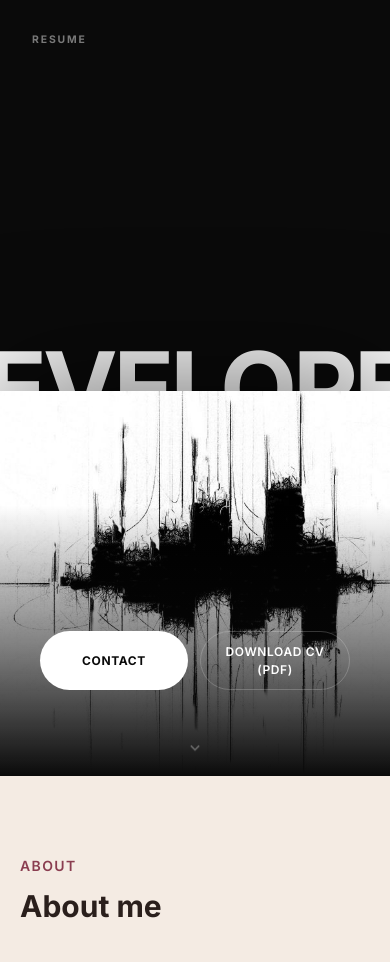
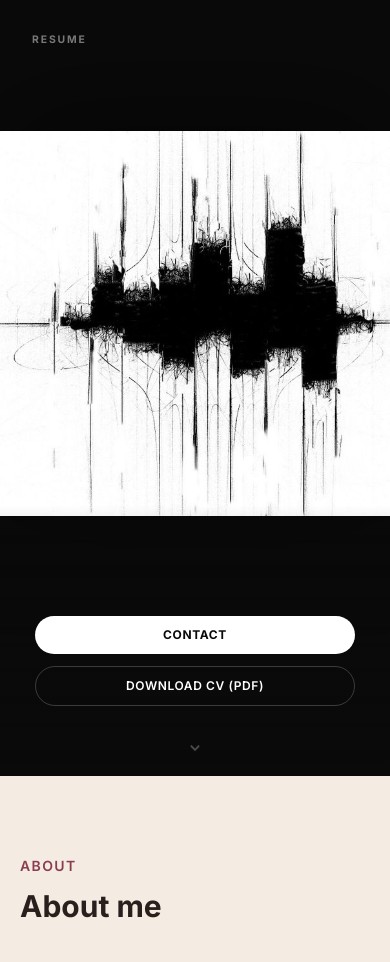
Before and after one commit to rasulbek647/my_portfolio, a Django app: page / in a window 390 px wide. Shown: the part 122-1084 px from the top of the page. Run offline with Django 5.2, Linux system fonts and the light colour scheme; data comes from the database, SQL or seed files in the repository; data that the repository does not hold is empty; some libraries are stand-ins or nearby versions.

Commit message:
fix: resolve mobile layout issues in hero section (overlapping text/buttons on image)

```diff
--- a/templates/resume/home.html
+++ b/templates/resume/home.html
@@ -252,36 +252,26 @@
   </div>
 
   <!-- Giant DEVELOPER text behind photo -->
-  <div style="position:absolute; inset:0; display:flex; align-items:center; justify-content:center; z-index:1; pointer-events:none; overflow:hidden;">
-    <span id="hero-big-text" style="
-      font-size: clamp(100px, 20vw, 230px);
-      font-weight: 900;
-      letter-spacing: -0.04em;
-      line-height: 1;
+  <div class="absolute inset-0 flex items-start pt-[25vh] sm:pt-0 sm:items-center justify-center z-[1] pointer-events-none overflow-hidden">
+    <span id="hero-big-text" class="font-black tracking-tighter leading-none whitespace-nowrap select-none opacity-0" style="
+      font-size: clamp(50px, 12vw, 230px);
       color: {{ site_settings.hero_text_color }};
-      white-space: nowrap;
-      user-select: none;
-      opacity: 0;
       animation: heroTextIn 1.2s cubic-bezier(0.16,1,0.3,1) 0.2s both;
     ">DEVELOPER</span>
   </div>
 
   <!-- Person photo centered above text -->
-  <div style="position:absolute; inset:0; display:flex; align-items:flex-end; justify-content:center; z-index:2; pointer-events:none;">
+  <div class="absolute inset-0 flex items-end justify-center z-[2] pointer-events-none pb-[260px] sm:pb-0">
     {% localized_field profile "full_name" as hero_name %}
     {% if profile.photo %}
     <img src="{{ profile.photo.url }}" alt="{{ hero_name }}"
     {% else %}
     <img src="{% static 'img/profile_photo.jpg' %}" alt="{{ hero_name }}"
     {% endif %}
+      class="w-auto object-contain object-bottom block opacity-0"
       style="
-        height: 88%;
+        height: 100%;
         max-height: 750px;
-        width: auto;
-        object-fit: contain;
-        object-position: bottom;
-        display:block;
-        opacity: 0;
         animation: heroPhotoIn 1.4s cubic-bezier(0.16,1,0.3,1) 0.1s both;
         filter: drop-shadow(0 -20px 60px rgba(0,0,0,0.5));
       "
@@ -290,35 +280,35 @@
 
 
   <!-- Bottom info bar -->
-  <div style="position:relative; z-index:5; padding: 2.5rem 2.5rem 3rem; display:flex; align-items:flex-end; justify-content:space-between; gap:2rem; flex-wrap:wrap;">
+  <div class="relative z-[5] px-5 pb-8 pt-10 sm:px-10 sm:pb-12 flex flex-col sm:flex-row sm:items-end justify-between gap-8 flex-wrap w-full">
 
     <!-- Left: intro text -->
-    <div style="max-width:320px; width: 100%;">
+    <div class="w-full max-w-[320px] mx-auto sm:mx-0 text-center sm:text-left">
       {% localized_field site_settings "hero_greeting" as hero_greeting_text %}
       {% if hero_greeting_text %}
-      <p style="font-size:0.95rem; font-weight:700; color:{{ site_settings.hero_text_color }}; margin:0 0 0.5rem; opacity:0; animation: heroTextIn 1s cubic-bezier(0.16,1,0.3,1) 0.3s both;">
+      <p class="text-[0.95rem] font-bold mb-2 opacity-0" style="color:{{ site_settings.hero_text_color }}; animation: heroTextIn 1s cubic-bezier(0.16,1,0.3,1) 0.3s both;">
         {{ hero_greeting_text }}
       </p>
       {% endif %}
       {% localized_field profile "headline" as hero_headline %}
       {% if hero_headline %}
-      <p style="font-size:0.8rem; font-weight:500; line-height:1.6; color:{{ site_settings.hero_text_color }}; opacity:0.55; margin:0 0 1.5rem;">
+      <p class="text-[0.8rem] font-medium leading-relaxed mb-6 opacity-55" style="color:{{ site_settings.hero_text_color }};">
         {{ hero_headline }}
       </p>
       {% endif %}
 
-      <div style="display:flex; flex-direction:column; gap:0.75rem;">
+      <div class="flex flex-col gap-3">
         {% if profile.kwork %}
-        <a href="{{ profile.kwork }}" target="_blank" style="display:flex; width:100%; align-items:center; justify-content:center; border-radius:999px; background:#10b981; color:#ffffff; padding:0.8rem 1.5rem; font-size:0.85rem; font-weight:700; letter-spacing:0.05em; text-transform:uppercase; text-decoration:none; transition:opacity 0.2s; box-shadow: 0 4px 15px rgba(16,185,129,0.3);" onmouseover="this.style.opacity='0.85'" onmouseout="this.style.opacity='1'">
+        <a href="{{ profile.kwork }}" target="_blank" class="flex w-full items-center justify-center rounded-full bg-[#10b981] text-white py-3 px-6 text-[0.85rem] font-bold tracking-wider uppercase no-underline transition-opacity duration-200 hover:opacity-85 shadow-[0_4px_15px_rgba(16,185,129,0.3)]">
           Buyurtma berish
         </a>
         {% endif %}
 
-        <div style="display:flex; gap:0.75rem; width:100%;">
-          <a href="#contact" style="display:flex; flex:1; align-items:center; justify-content:center; border-radius:999px; background:{{ site_settings.hero_text_color }}; color:{{ site_settings.hero_bg_color }}; padding:0.65rem 1rem; font-size:0.75rem; font-weight:700; letter-spacing:0.05em; text-transform:uppercase; text-decoration:none; transition:opacity 0.2s; text-align:center;" onmouseover="this.style.opacity='0.85'" onmouseout="this.style.opacity='1'">
+        <div class="flex flex-col sm:flex-row gap-3 w-full">
+          <a href="#contact" class="flex flex-1 items-center justify-center rounded-full py-2.5 px-4 text-[0.75rem] font-bold tracking-wider uppercase transition-opacity duration-200 hover:opacity-85" style="background:{{ site_settings.hero_text_color }}; color:{{ site_settings.hero_bg_color }};">
             {% uitext "cta_resume" %}
           </a>
-          <a href="{% url 'resume:cv_pdf' %}?lang={{ LANGUAGE_CODE|slice:':2' }}" style="display:flex; flex:1; align-items:center; justify-content:center; border-radius:999px; border:1px solid rgba(255,255,255,0.2); color:{{ site_settings.hero_text_color }}; padding:0.65rem 1rem; font-size:0.75rem; font-weight:600; letter-spacing:0.05em; text-transform:uppercase; text-decoration:none; transition:background 0.2s; text-align:center;" onmouseover="this.style.background='rgba(255,255,255,0.1)'" onmouseout="this.style.background='transparent'">
+          <a href="{% url 'resume:cv_pdf' %}?lang={{ LANGUAGE_CODE|slice:':2' }}" class="flex flex-1 items-center justify-center rounded-full py-2.5 px-4 text-[0.75rem] font-semibold tracking-wider uppercase transition-colors duration-200 hover:bg-white/10 border border-white/20" style="color:{{ site_settings.hero_text_color }};">
             {% uitext "download_cv" %}
           </a>
         </div>
```
